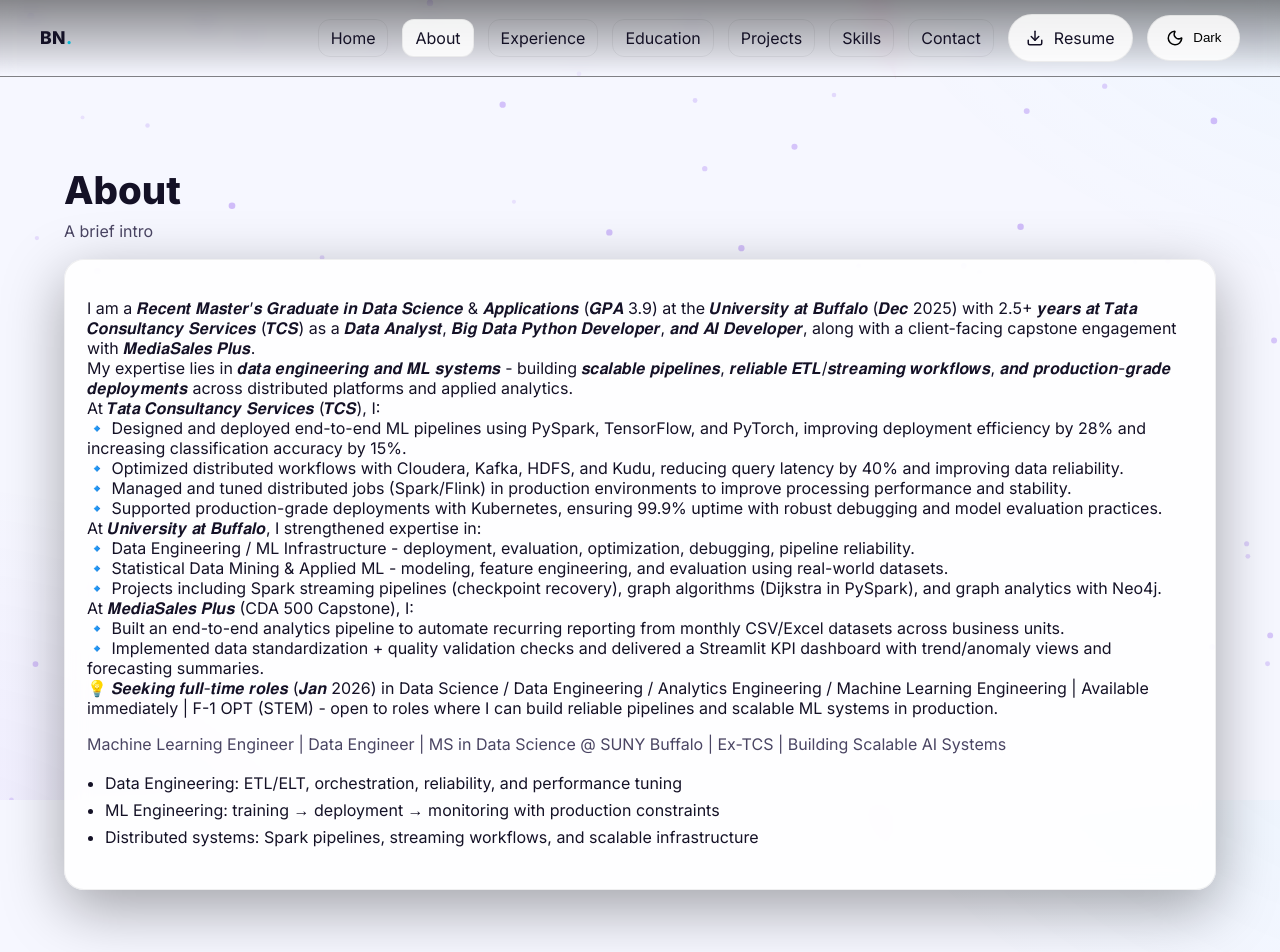
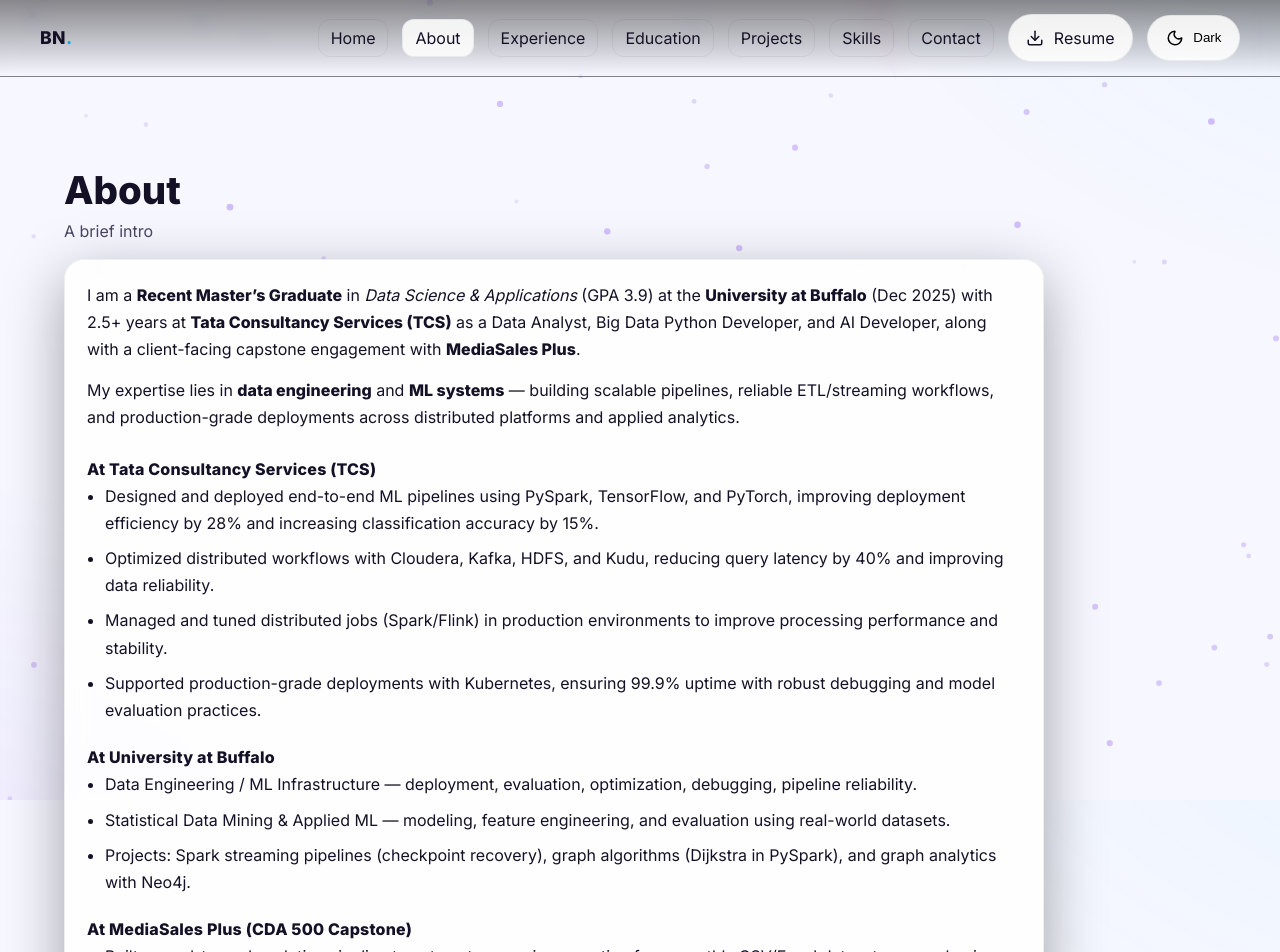
Before and after one commit to BharathraajNagarajan/Bharath-portfolio, a React (Vite) app: page /about in a window 1280 px wide. Shown: the top 952 px of the page. Built offline with nearby package versions, Linux system fonts and the light colour scheme.

Commit message:
Refactor About component with styles and content updates
Added styles for the About section and updated content to enhance presentation and readability.

```diff
--- a/src/pages/About.jsx
+++ b/src/pages/About.jsx
@@ -1,39 +1,83 @@
 import Section from '../components/SectionWrapper.jsx'
 
-export default function About(){
+const styles = {
+  card: {
+    padding: 22,
+    maxWidth: 980,
+    lineHeight: 1.7,
+    display: 'flex',
+    flexDirection: 'column',
+    gap: 14,
+  },
+  p: {
+    margin: 0,
+  },
+  heading: {
+    margin: '10px 0 0',
+    fontSize: 16,
+    fontWeight: 700,
+    letterSpacing: 0.2,
+  },
+  ul: {
+    margin: 0,
+    paddingLeft: 18,
+    display: 'flex',
+    flexDirection: 'column',
+    gap: 8,
+  },
+  mute: {
+    marginTop: 6,
+  },
+}
+
+export default function About() {
   return (
     <Section title="About" subtitle="A brief intro">
-      <div className="card" style={{padding:22}}>
-        <p>
-          I am a 𝑹𝒆𝒄𝒆𝒏𝒕 𝑴𝒂𝒔𝒕𝒆𝒓’𝒔 𝑮𝒓𝒂𝒅𝒖𝒂𝒕𝒆 𝒊𝒏 𝑫𝒂𝒕𝒂 𝑺𝒄𝒊𝒆𝒏𝒄𝒆 & 𝑨𝒑𝒑𝒍𝒊𝒄𝒂𝒕𝒊𝒐𝒏𝒔 (𝑮𝑷𝑨 3.9) at the 𝑼𝒏𝒊𝒗𝒆𝒓𝒔𝒊𝒕𝒚 𝒂𝒕 𝑩𝒖𝒇𝒇𝒂𝒍𝒐 (𝑫𝒆𝒄 2025) with 2.5+ 𝒚𝒆𝒂𝒓𝒔 𝒂𝒕 𝑻𝒂𝒕𝒂 𝑪𝒐𝒏𝒔𝒖𝒍𝒕𝒂𝒏𝒄𝒚 𝑺𝒆𝒓𝒗𝒊𝒄𝒆𝒔 (𝑻𝑪𝑺) as a 𝑫𝒂𝒕𝒂 𝑨𝒏𝒂𝒍𝒚𝒔𝒕, 𝑩𝒊𝒈 𝑫𝒂𝒕𝒂 𝑷𝒚𝒕𝒉𝒐𝒏 𝑫𝒆𝒗𝒆𝒍𝒐𝒑𝒆𝒓, 𝒂𝒏𝒅 𝑨𝑰 𝑫𝒆𝒗𝒆𝒍𝒐𝒑𝒆𝒓, along with a client-facing capstone engagement with 𝑴𝒆𝒅𝒊𝒂𝑺𝒂𝒍𝒆𝒔 𝑷𝒍𝒖𝒔.<br />
+      <div className="card" style={styles.card}>
+        <p style={styles.p}>
+          I am a <strong>Recent Master’s Graduate</strong> in <em>Data Science &amp; Applications</em> (GPA 3.9) at the <strong>University at Buffalo</strong> (Dec 2025) with 2.5+ years at <strong>Tata Consultancy Services (TCS)</strong> as a Data Analyst, Big Data Python Developer, and AI Developer, along with a client-facing capstone engagement with <strong>MediaSales Plus</strong>.
+        </p>
 
-My expertise lies in 𝒅𝒂𝒕𝒂 𝒆𝒏𝒈𝒊𝒏𝒆𝒆𝒓𝒊𝒏𝒈 𝒂𝒏𝒅 𝑴𝑳 𝒔𝒚𝒔𝒕𝒆𝒎𝒔 - building 𝒔𝒄𝒂𝒍𝒂𝒃𝒍𝒆 𝒑𝒊𝒑𝒆𝒍𝒊𝒏𝒆𝒔, 𝒓𝒆𝒍𝒊𝒂𝒃𝒍𝒆 𝑬𝑻𝑳/𝒔𝒕𝒓𝒆𝒂𝒎𝒊𝒏𝒈 𝒘𝒐𝒓𝒌𝒇𝒍𝒐𝒘𝒔, 𝒂𝒏𝒅 𝒑𝒓𝒐𝒅𝒖𝒄𝒕𝒊𝒐𝒏-𝒈𝒓𝒂𝒅𝒆 𝒅𝒆𝒑𝒍𝒐𝒚𝒎𝒆𝒏𝒕𝒔 across distributed platforms and applied analytics.<br />
+        <p style={styles.p}>
+          My expertise lies in <strong>data engineering</strong> and <strong>ML systems</strong> — building scalable pipelines, reliable ETL/streaming workflows, and production-grade deployments across distributed platforms and applied analytics.
+        </p>
 
-At 𝑻𝒂𝒕𝒂 𝑪𝒐𝒏𝒔𝒖𝒍𝒕𝒂𝒏𝒄𝒚 𝑺𝒆𝒓𝒗𝒊𝒄𝒆𝒔 (𝑻𝑪𝑺), I:<br />
-🔹 Designed and deployed end-to-end ML pipelines using PySpark, TensorFlow, and PyTorch, improving deployment efficiency by 28% and increasing classification accuracy by 15%.<br />
-🔹 Optimized distributed workflows with Cloudera, Kafka, HDFS, and Kudu, reducing query latency by 40% and improving data reliability.<br />
-🔹 Managed and tuned distributed jobs (Spark/Flink) in production environments to improve processing performance and stability.<br />
-🔹 Supported production-grade deployments with Kubernetes, ensuring 99.9% uptime with robust debugging and model evaluation practices.<br />
+        <div style={{ display: 'flex', flexDirection: 'column', gap: 10 }}>
+          <div>
+            <div style={styles.heading}>At Tata Consultancy Services (TCS)</div>
+            <ul style={styles.ul}>
+              <li>Designed and deployed end-to-end ML pipelines using PySpark, TensorFlow, and PyTorch, improving deployment efficiency by 28% and increasing classification accuracy by 15%.</li>
+              <li>Optimized distributed workflows with Cloudera, Kafka, HDFS, and Kudu, reducing query latency by 40% and improving data reliability.</li>
+              <li>Managed and tuned distributed jobs (Spark/Flink) in production environments to improve processing performance and stability.</li>
+              <li>Supported production-grade deployments with Kubernetes, ensuring 99.9% uptime with robust debugging and model evaluation practices.</li>
+            </ul>
+          </div>
 
-At 𝑼𝒏𝒊𝒗𝒆𝒓𝒔𝒊𝒕𝒚 𝒂𝒕 𝑩𝒖𝒇𝒇𝒂𝒍𝒐, I strengthened expertise in:<br />
-🔹 Data Engineering / ML Infrastructure - deployment, evaluation, optimization, debugging, pipeline reliability.<br />
-🔹 Statistical Data Mining & Applied ML - modeling, feature engineering, and evaluation using real-world datasets.<br />
-🔹 Projects including Spark streaming pipelines (checkpoint recovery), graph algorithms (Dijkstra in PySpark), and graph analytics with Neo4j.<br />
+          <div>
+            <div style={styles.heading}>At University at Buffalo</div>
+            <ul style={styles.ul}>
+              <li>Data Engineering / ML Infrastructure — deployment, evaluation, optimization, debugging, pipeline reliability.</li>
+              <li>Statistical Data Mining &amp; Applied ML — modeling, feature engineering, and evaluation using real-world datasets.</li>
+              <li>Projects: Spark streaming pipelines (checkpoint recovery), graph algorithms (Dijkstra in PySpark), and graph analytics with Neo4j.</li>
+            </ul>
+          </div>
 
-At 𝑴𝒆𝒅𝒊𝒂𝑺𝒂𝒍𝒆𝒔 𝑷𝒍𝒖𝒔 (CDA 500 Capstone), I:<br />
-🔹 Built an end-to-end analytics pipeline to automate recurring reporting from monthly CSV/Excel datasets across business units.<br />
-🔹 Implemented data standardization + quality validation checks and delivered a Streamlit KPI dashboard with trend/anomaly views and forecasting summaries.<br />
+          <div>
+            <div style={styles.heading}>At MediaSales Plus (CDA 500 Capstone)</div>
+            <ul style={styles.ul}>
+              <li>Built an end-to-end analytics pipeline to automate recurring reporting from monthly CSV/Excel datasets across business units.</li>
+              <li>Implemented data standardization + quality validation checks and delivered a Streamlit KPI dashboard with trend/anomaly views and forecasting summaries.</li>
+            </ul>
+          </div>
+        </div>
 
-💡 𝑺𝒆𝒆𝒌𝒊𝒏𝒈 𝒇𝒖𝒍𝒍-𝒕𝒊𝒎𝒆 𝒓𝒐𝒍𝒆𝒔 (𝑱𝒂𝒏 2026) in Data Science / Data Engineering / Analytics Engineering / Machine Learning Engineering | Available immediately | F-1 OPT (STEM) - open to roles where I can build reliable pipelines and scalable ML systems in production.
+        <p className="mute" style={{ ...styles.p, ...styles.mute }}>
+          <strong>Seeking full-time roles</strong> (Jan 2026) in Data Science / Data Engineering / Analytics Engineering / Machine Learning Engineering | Available immediately | F-1 OPT (STEM)
         </p>
-        <p className="mute">
+
+        <p style={{ ...styles.p, opacity: 0.85 }}>
           Machine Learning Engineer | Data Engineer | MS in Data Science @ SUNY Buffalo | Ex-TCS | Building Scalable AI Systems
         </p>
-        <ul style={{ marginTop: 14, paddingLeft: 18, lineHeight: 1.7 }}>
-          <li>Data Engineering: ETL/ELT, orchestration, reliability, and performance tuning</li>
-          <li>ML Engineering: training → deployment → monitoring with production constraints</li>
-          <li>Distributed systems: Spark pipelines, streaming workflows, and scalable infrastructure</li>
-        </ul>
       </div>
     </Section>
   )
```
